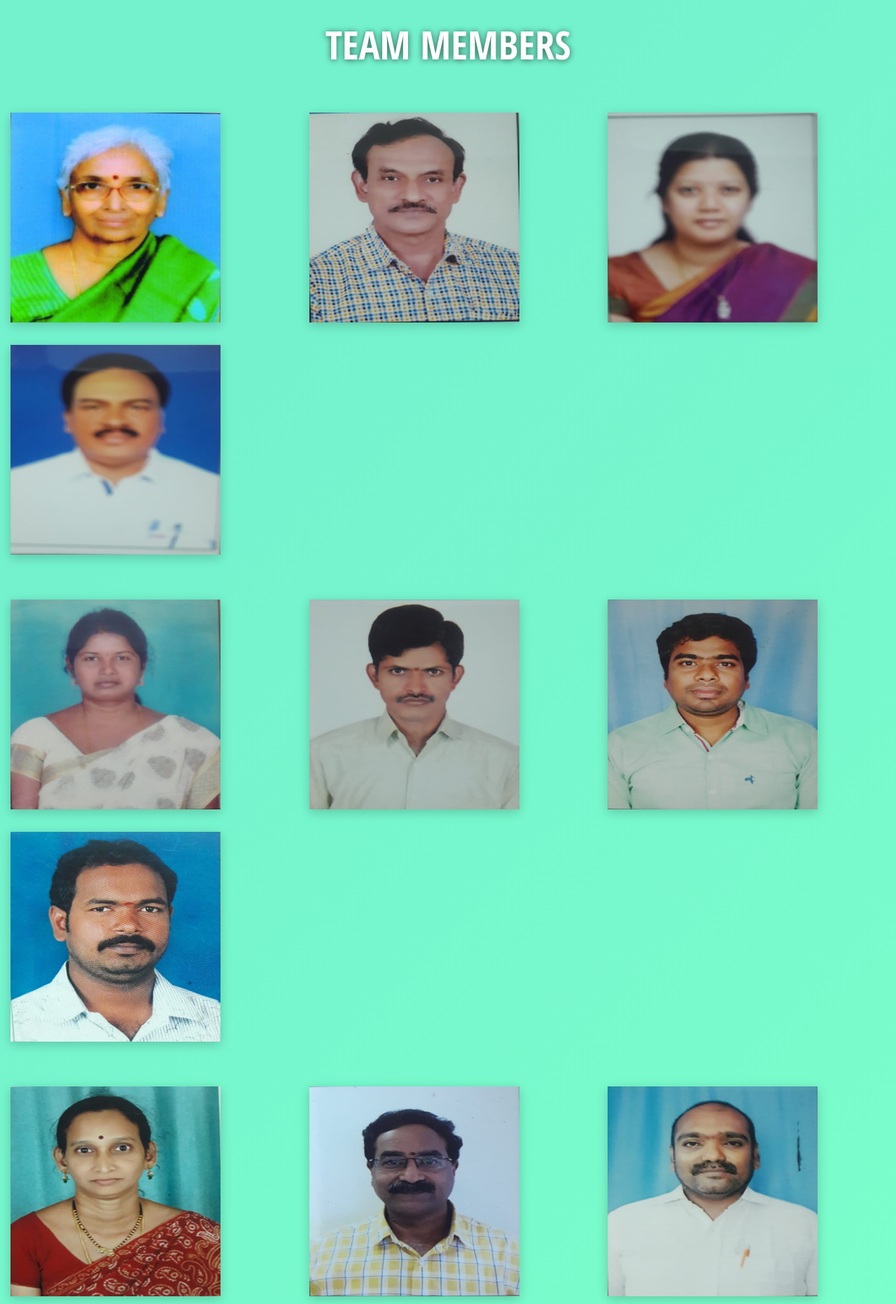
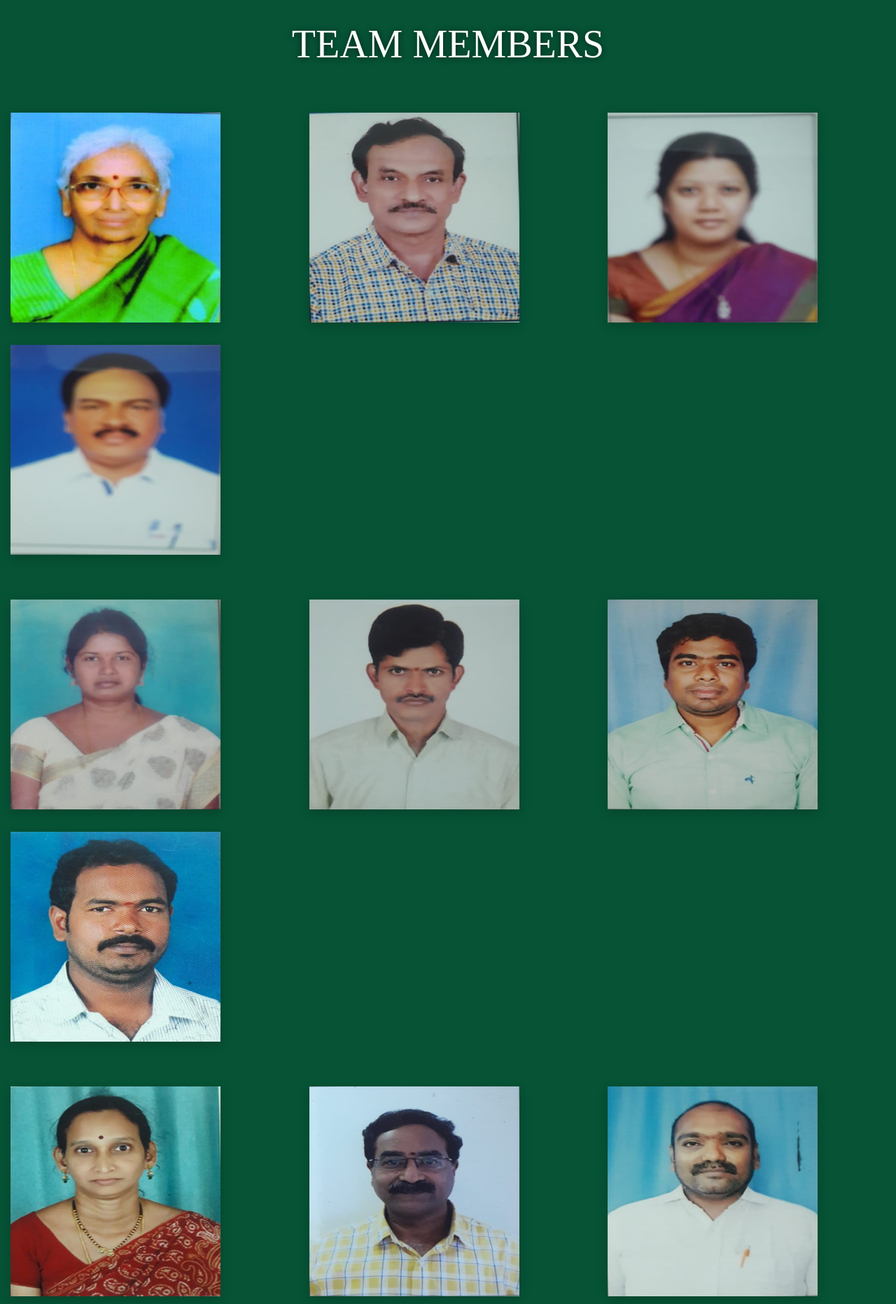
Before and after one commit to abhi4mu/sevabharathi, a Flask app: page /team in a window 1280 px wide. Shown: the part 56-1920 px from the top of the page at 70% size. Run offline with Flask 2, Linux system fonts and the light colour scheme; some libraries are stand-ins or nearby versions.

Commit message:
team bgc

```diff
--- a/static/css/style.css
+++ b/static/css/style.css
@@ -239,8 +239,7 @@ ul.dropdown-menu.show {
 	padding-top: 10px;
 	padding-bottom: 10px;
 
-  background-color: #7cffcb;
-  background-image: linear-gradient(315deg, #7cffcb 0%, #74f2ce 74%);
+  background-color:rgb(6, 83, 54);
 
 }
 .team-title{
@@ -251,7 +250,7 @@ ul.dropdown-menu.show {
 	margin-bottom: 10px;
 	margin-top: 20px;
 	color: #fff;
-  font-family: 'Open Sans Condensed', sans-serif;
+  font-family: 'sans-serif';
 	text-shadow: 0 1px 10px rgb(0 0 0 / 60%);
 }
 .flip-card {
```
